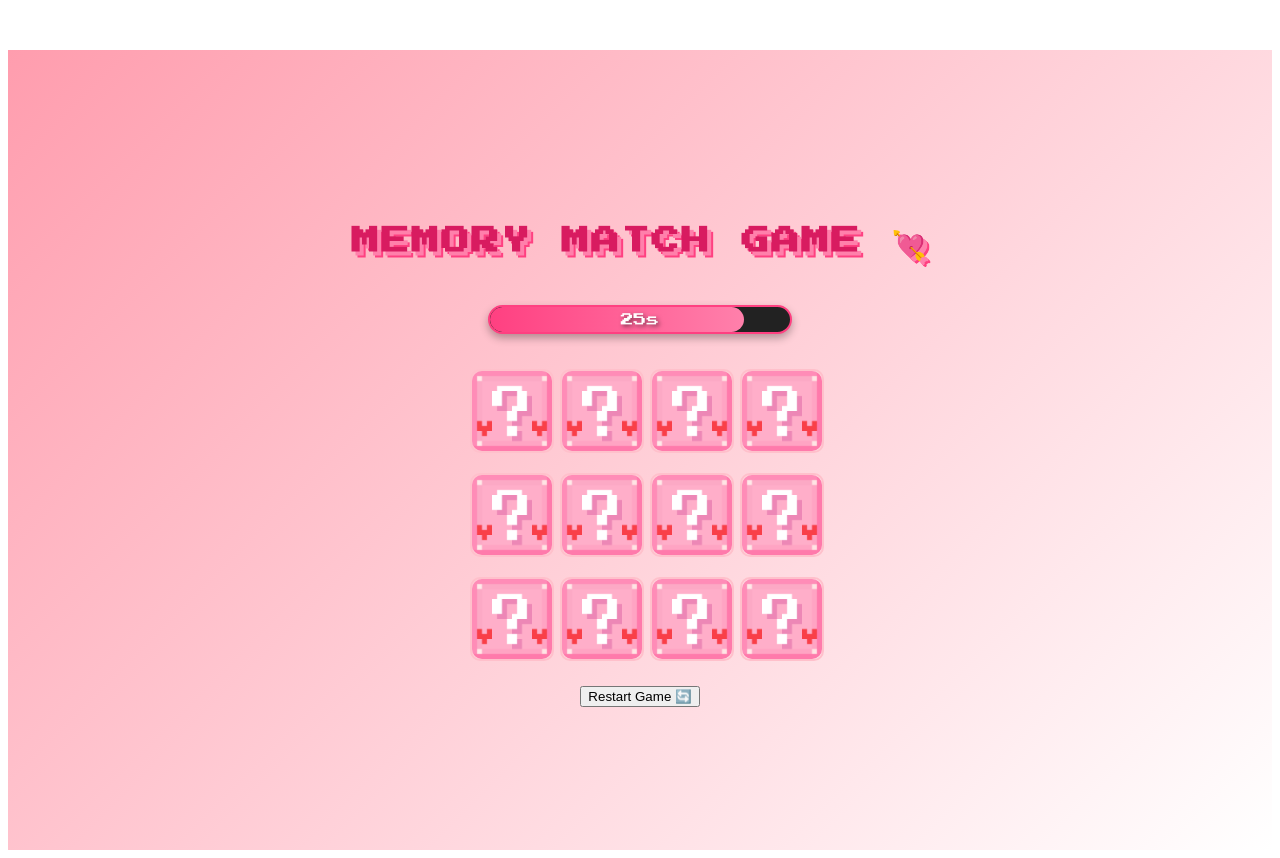
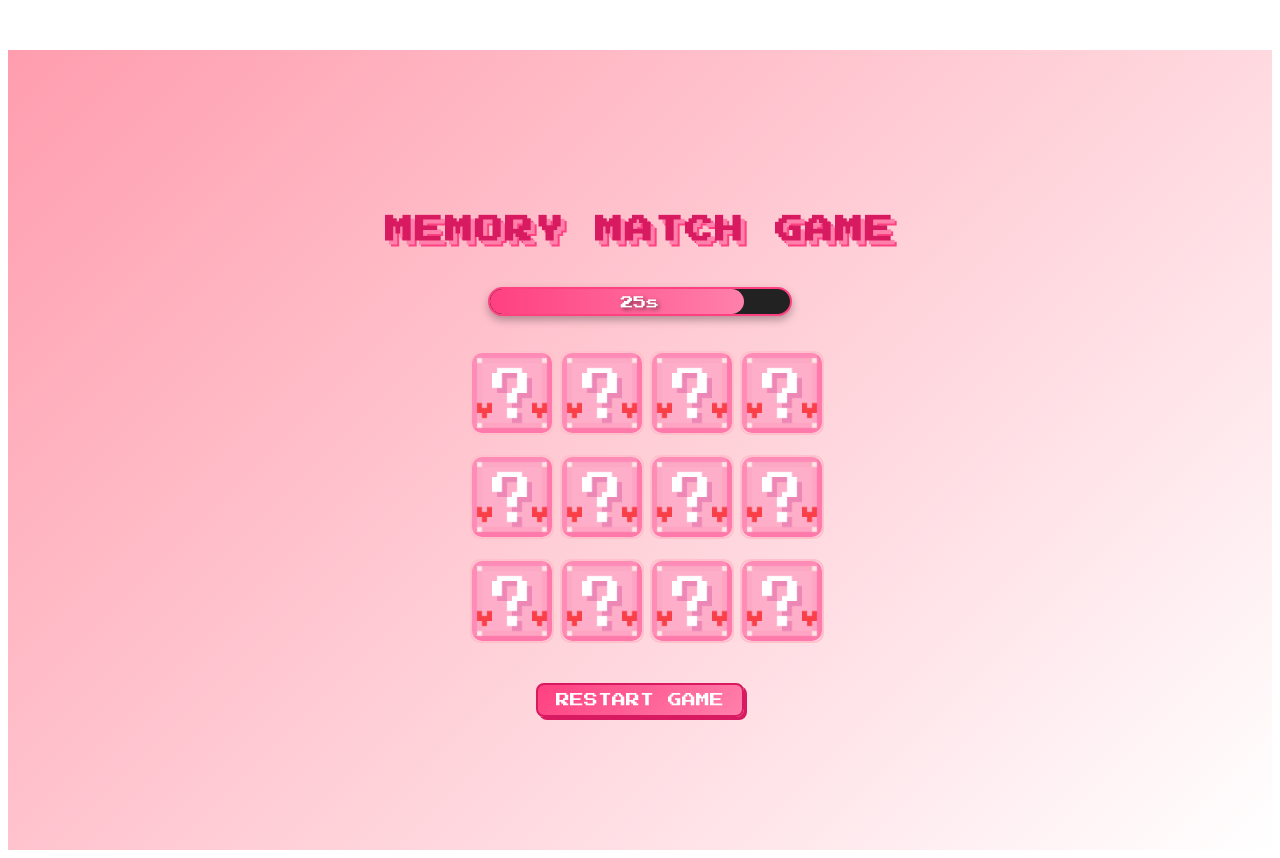
Before and after one commit to RevaLaxmi/valentines-memory-game, a Next.js app: page /game in a window 1280 px wide. Built offline with nearby package versions, Linux system fonts and the light colour scheme.

Commit message:
looking good pt.1

```diff
--- a/src/components/MemoryGame.tsx
+++ b/src/components/MemoryGame.tsx
@@ -95,7 +95,7 @@ export default function MemoryGame() {
 
   return (
     <div className="game-container">
-      <h2>Memory Match Game 💘</h2>
+      <h2>Memory Match Game</h2>
       <div className="timer-container">
         <div className="timer-bar" style={{ width: `${(timeLeft / 30) * 100}%` }}></div>
         <div className="timer-text">{timeLeft}s</div>
@@ -130,7 +130,7 @@ export default function MemoryGame() {
 
       )}
 
-      <button onClick={restartGame}>Restart Game 🔄</button>
+      <button onClick={restartGame}>Restart Game</button>
     </div>
   );
 }
--- a/src/styles/game.css
+++ b/src/styles/game.css
@@ -31,11 +31,56 @@ h2 {
     margin: 20px 0;
   }
 
+  .card {
+    width: 80px;
+    height: 80px;
+    font-size: 30px;
+    text-align: center;
+    border-radius: 10px;
+    cursor: pointer;
+    transition: transform 0.6s ease-in-out;
+    transform-style: preserve-3d;
+    position: relative;
+    background-color: transparent;
+}
+
+/* The entire card flips, not just front/back */
+.card.flipped {
+    transform: rotateY(180deg);
+}
+
+.card .card-front, .card .card-back {
+    position: absolute;
+    width: 100%;
+    height: 100%;
+    backface-visibility: hidden;
+    display: flex;
+    align-items: center;
+    justify-content: center;
+    font-family: 'Press Start 2P', cursive;
+    border-radius: 10px;
+}
+
+/* Back side (Visible initially) */
+.card .card-back {
+    background: url('/images/pinkblock.jpg') no-repeat center center;
+    background-size: cover;
+    color: transparent; /* Hide text if any */
+}
+
+/* Front side (Emoji, hidden initially) */
+.card .card-front {
+    background: #e91e63;
+    color: white;
+    transform: rotateY(180deg);
+}
+
+/*
   .card .card-front, .card .card-back {
     position: absolute;
     width: 100%;
     height: 100%;
-    backface-visibility: hidden; /* Hide one side when flipping */
+    backface-visibility: hidden;
     display: flex;
     align-items: center;
     justify-content: center;
@@ -54,7 +99,7 @@ h2 {
     transition: transform 0.6s ease-in-out;
     transform-style: preserve-3d;
     position: relative;
-    background-color: transparent; /* Keep background transparent */
+    background-color: transparent;
 }
 
 .card.flipped .card-front {
@@ -70,23 +115,21 @@ h2 {
     color: white;
   }
 
-/* Card back (question mark side) */
 .card .card-back {
     background: url('/images/pinkblock.jpg') no-repeat center center;
     background-size: cover;
-    color: transparent; /* Hide text if any */
+    color: transparent;
 }
 
 
 
-/* Card front (emoji side) */
 .card .card-front {
     background: #e91e63;
     color: white;
-    transform: rotateY(180deg); /* Initially hidden */
+    transform: rotateY(180deg);
 }
 
-
+*/
 
   .win-message {
     background-color: white;
@@ -134,6 +177,150 @@ h2 {
 
 /*
 
+RESTART BUTTON
+
+*/
+
+/*
+
+button {
+    font-family: 'Press Start 2P', cursive;
+    font-size: 16px;
+    color: white;
+    background: linear-gradient(135deg, #ff4081, #ff80ab);
+    border: 4px solid #d81b60;
+    padding: 12px 24px;
+    text-transform: uppercase;
+    cursor: pointer;
+    border-radius: 12px;
+    box-shadow: 6px 6px 0 #d81b60;
+    transition: all 0.2s ease-in-out;
+    margin-top: 20px;
+}
+
+button:hover {
+    transform: translateY(-3px);
+    box-shadow: 8px 8px 0 #d81b60;
+}
+
+button:active {
+    transform: translateY(2px);
+    box-shadow: 3px 3px 0 #d81b60;
+}
+
+button:focus {
+    outline: none;
+}
 
 
 */
+
+
+button {
+    font-family: 'Press Start 2P', cursive;
+    font-size: 14px;
+    color: white;
+    background: linear-gradient(135deg, #ff4081, #ff80ab);
+    border: 2px solid #d81b60;
+    padding: 8px 18px;
+    text-transform: uppercase;
+    cursor: pointer;
+    border-radius: 8px;
+    box-shadow: 3px 3px 0 #d81b60;
+    transition: all 0.15s ease-in-out;
+    margin-top: 15px;
+}
+
+button:hover {
+    transform: translateY(-2px);
+    box-shadow: 5px 5px 0 #d81b60;
+}
+
+button:active {
+    transform: translateY(1px);
+    box-shadow: 2px 2px 0 #d81b60;
+}
+
+button:focus {
+    outline: none;
+}
+
+
+/* THE MESSAGE CARD VERSION 1*/
+
+
+.win-message, .lose-message {
+    background: #ffecf2;
+    padding: 18px;
+    border-radius: 12px;
+    text-align: center;
+    border: 3px solid #ff4081;
+    box-shadow: 4px 4px 0 #d81b60;
+    font-family: 'Press Start 2P', cursive;
+    color: #d81b60;
+    text-shadow: 2px 2px 0 #ff80ab;
+    max-width: 320px;
+    margin-top: 20px;
+    animation: float 2s ease-in-out infinite;
+}
+
+@keyframes float {
+    0% { transform: translateY(0px); }
+    50% { transform: translateY(-5px); }
+    100% { transform: translateY(0px); }
+}
+
+
+
+/* THE MESSAGE CARD VERSION 2 - IM NOT THE BIGGEST FAN*/
+
+/*
+.win-message, .lose-message {
+    background: #ffecf2;
+    padding: 18px;
+    border-radius: 12px;
+    text-align: center;
+    border: 3px solid #ff4081;
+    box-shadow: 4px 4px 0 #d81b60;
+    font-family: 'Press Start 2P', cursive;
+    color: #d81b60;
+    text-shadow: 2px 2px 0 #ff80ab;
+    max-width: 320px;
+    margin-top: 20px;
+    animation: float 2s ease-in-out infinite;
+}
+
+@keyframes float {
+    0% { transform: translateY(0px); }
+    50% { transform: translateY(-5px); }
+    100% { transform: translateY(0px); }
+}
+*/
+
+/* THE MESSAGE CARD VERSION 3 - total vibe change?*/
+
+/*
+.win-message, .lose-message {
+    background: #220022;
+    padding: 15px;
+    border-radius: 10px;
+    text-align: center;
+    border: 3px solid #ff4081;
+    box-shadow: 5px 5px 0 #d81b60;
+    font-family: 'Press Start 2P', cursive;
+    color: #ff80ab;
+    text-shadow: 3px 3px 4px rgba(255, 64, 129, 0.8);
+    max-width: 300px;
+    margin-top: 20px;
+    animation: glitch 0.8s infinite;
+}
+
+@keyframes glitch {
+    0% { transform: translate(0); }
+    20% { transform: translate(-2px, 2px); }
+    40% { transform: translate(2px, -2px); }
+    60% { transform: translate(-2px, 2px); }
+    80% { transform: translate(2px, -2px); }
+    100% { transform: translate(0); }
+}
+*/
```
